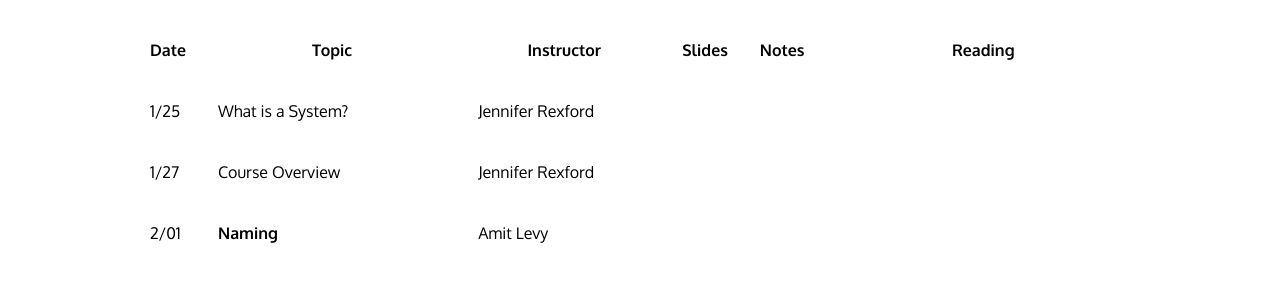
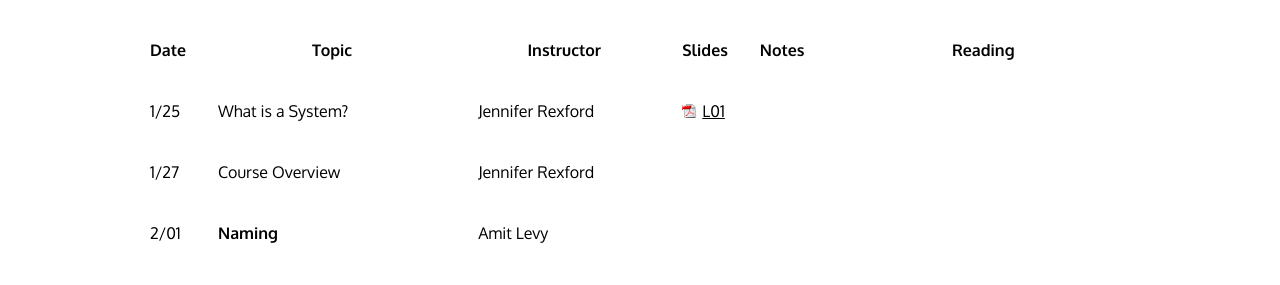
Before and after one commit to cos316/cos316-web, a Jekyll site: the page built from lectures.md, in a window 1280 px wide and 900 px high. Shown: the part 164-449 px from the top of the window. Built offline with Jekyll 4.4.1, drawn with Linux system fonts in a browser that asks for light colours; nearby versions of some CDN libraries.

Commit message:
Lecture 1

```diff
--- a/lectures.md
+++ b/lectures.md
@@ -7,7 +7,7 @@ Lectures meet on Tuesday and Thursday 10:00-10:50am
 
 |Date   | Topic | Instructor | Slides| Notes | Reading |
 |-------|-------|------------|-------|-------|------------|
-| 1/25  | What is a System?| Jennifer Rexford |  | | |
+| 1/25  | What is a System?| Jennifer Rexford | [L01](lectures/L01-systems.pdf) | | |
 | 1/27  | Course Overview  | Jennifer Rexford | | | |
 | 2/01  | **Naming**       | Amit Levy   |   | | |
 | 2/03  | Unix File System | Amit Levy   |   |
```
Also changed, not shown: 1 other file.
